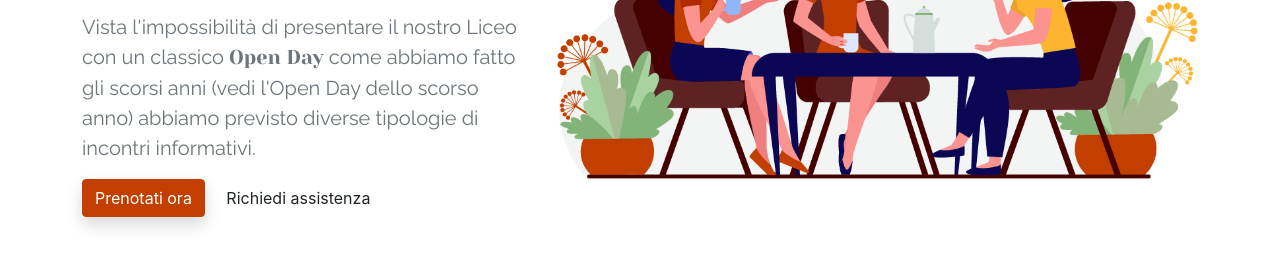
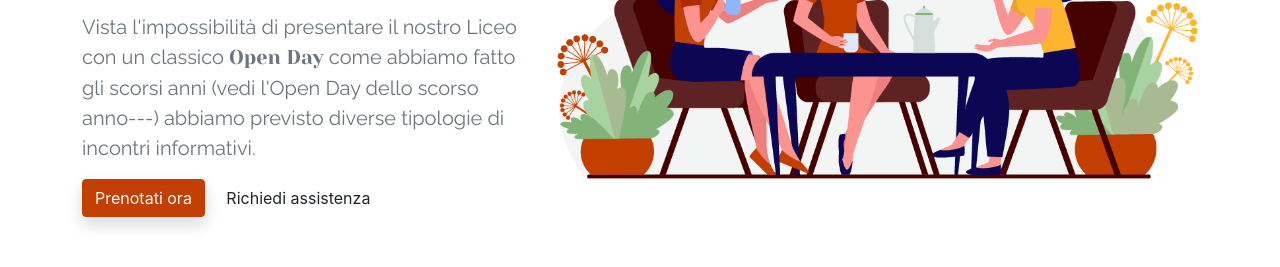
Before and after one commit to PiervitoCreanza/orientamento.liceodegiorgi.edu.it, a Jekyll site: the page built from incontri.html, in a window 1280 px wide and 900 px high. Shown: the part 456-723 px from the top of the window. Built offline with Jekyll 4.4.1, drawn with Linux system fonts in a browser that asks for light colours.

```diff
--- a/_data/incontri.json
+++ b/_data/incontri.json
@@ -1,7 +1,8 @@
 {
     "sezione1": {
         "titolo": "<span class='text-red'>Ci vuoi</span> incontrare?",
-        "sottotitolo": "Vista l'impossibilità di presentare il nostro Liceo con un classico <b>Open Day</b> come abbiamo fatto gli scorsi anni (vedi l'Open Day dello scorso anno) abbiamo previsto diverse tipologie di incontri informativi."
+        "sottotitolo": "Vista l'impossibilità di presentare il nostro Liceo con un classico <b>Open Day</b> come abbiamo fatto gli scorsi anni (vedi l'Open Day dello scorso anno---) abbiamo previsto diverse tipologie di incontri informativi."
+
     },
     "sezione2": {
         "titolo": "<span class='text-red'>Presentazione</span></br> dell'Offeta Formativa",
```
